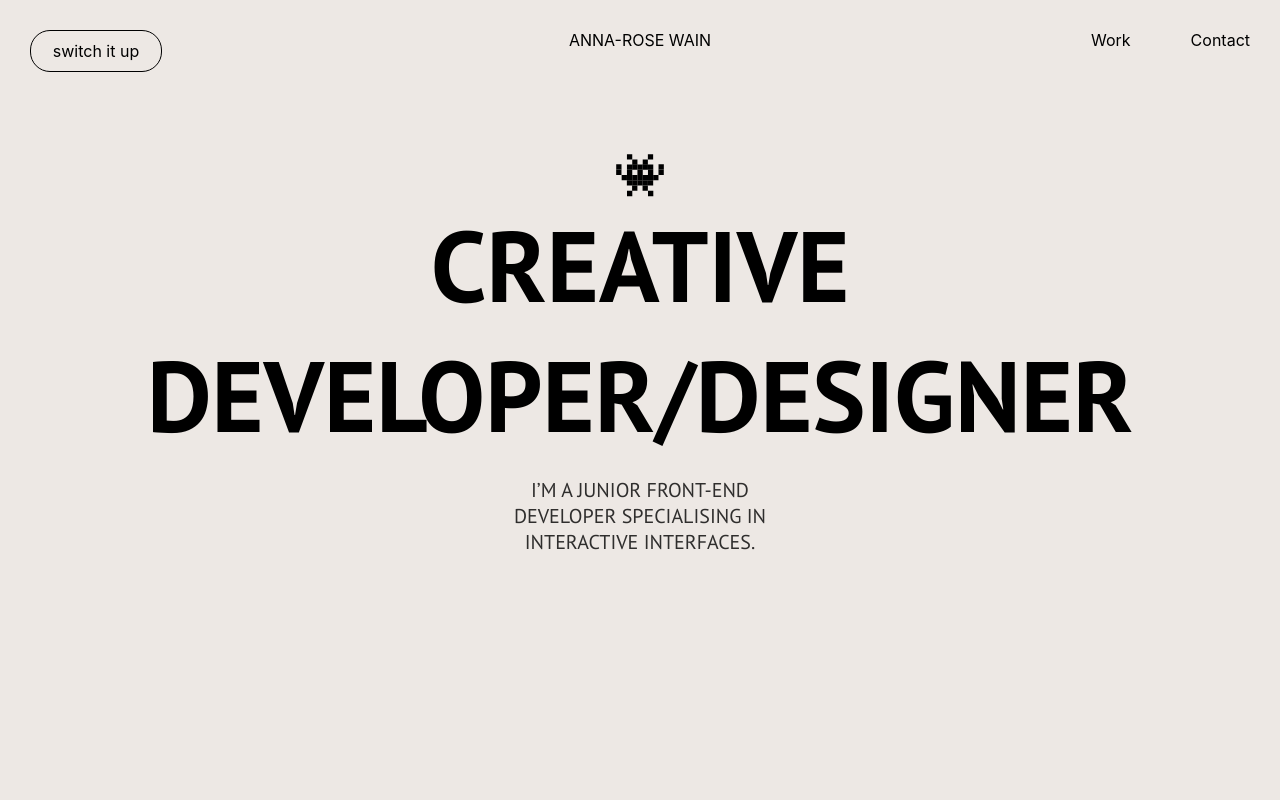
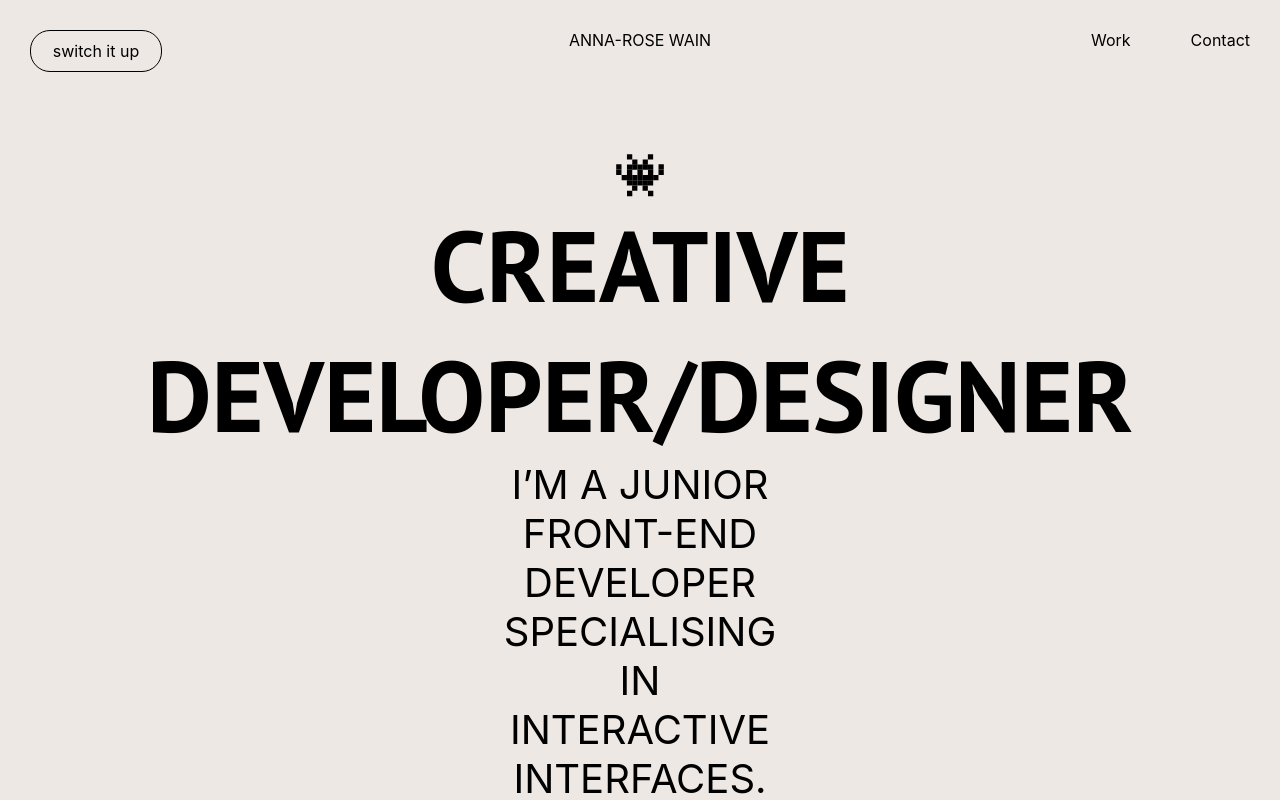
Before and after one commit to anna-rosew/anna-rose-wain, a React (Create React App) app: page / in a window 1280 px wide. Shown: the top 800 px of the page. Built offline with nearby package versions, Linux system fonts and the light colour scheme; a web font is replaced by a local one.

Commit message:
Installed GSAP

```diff
--- a/package.json
+++ b/package.json
@@ -7,6 +7,7 @@
     "@testing-library/react": "^13.4.0",
     "@testing-library/user-event": "^13.5.0",
     "boostrap": "^2.0.0",
+    "gsap": "^3.12.5",
     "react": "^18.2.0",
     "react-dom": "^18.2.0",
     "react-intersection-observer": "^9.10.3",
--- a/src/App.js
+++ b/src/App.js
@@ -13,6 +13,7 @@ import LandingScreen from "./Components/LandingScreen.js";
 
 //Dark and light mode
 //Get in touch button near top
+//image gifs: https://gsap.com/community/forums/topic/36083-images-stick-smoothly-to-cursor/#comment-180675
 
 //Inspired: https://p5aholic.me/contact/
 
--- a/src/Components/LandingScreen.js
+++ b/src/Components/LandingScreen.js
@@ -1,8 +1,11 @@
 import React from "react";
 import "../Styles/LandingScreen.css";
 import Header from "./Header";
+import { gsap } from "gsap";
+import { TextPlugin } from "gsap/TextPlugin";
 
 import emoji from "../imgs/icons/robot.svg";
+import arrow from "../imgs/icons/arrow.svg";
 
 export default function LandingScreen() {
   return (
@@ -14,12 +17,14 @@ export default function LandingScreen() {
       </div>
       <h1>CREATIVE</h1>
       <h1>DEVELOPER/DESIGNER</h1>
-      <div className="text-container">
-        <h2>
-          I’M A JUNIOR FRONT-END DEVELOPER SPECIALISING IN INTERACTIVE
-          INTERFACES.{" "}
-        </h2>
+      <div className="text-container" id="quote">
+        I’M A JUNIOR FRONT-END DEVELOPER SPECIALISING IN INTERACTIVE INTERFACES.
+      </div>
+      <div className="arrow">
+        <img src={arrow} alt="Arrow pointing down" />
       </div>
     </div>
   );
 }
+
+gsap.registerPlugin(TextPlugin);
--- a/src/Styles/LandingScreen.css
+++ b/src/Styles/LandingScreen.css
@@ -33,3 +33,10 @@ h1 {
 .text-container h2 {
   font-size: 20px;
 }
+
+.arrow img {
+  display: block;
+  height: 80px;
+  padding-top: 100px;
+  margin: 0 auto;
+}
```
Also changed, not shown: src/imgs/icons/arrow.svg (added), 1 other file (tests, documents, lock files or other folders).
